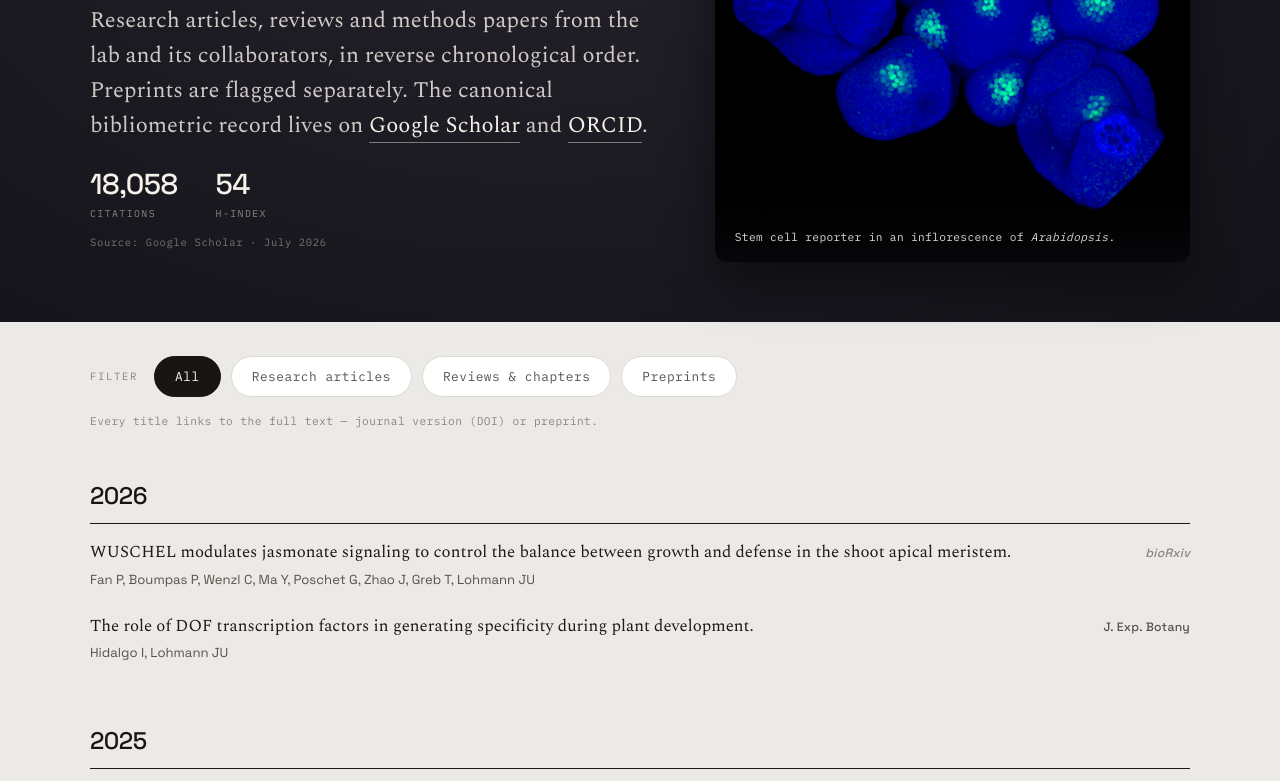
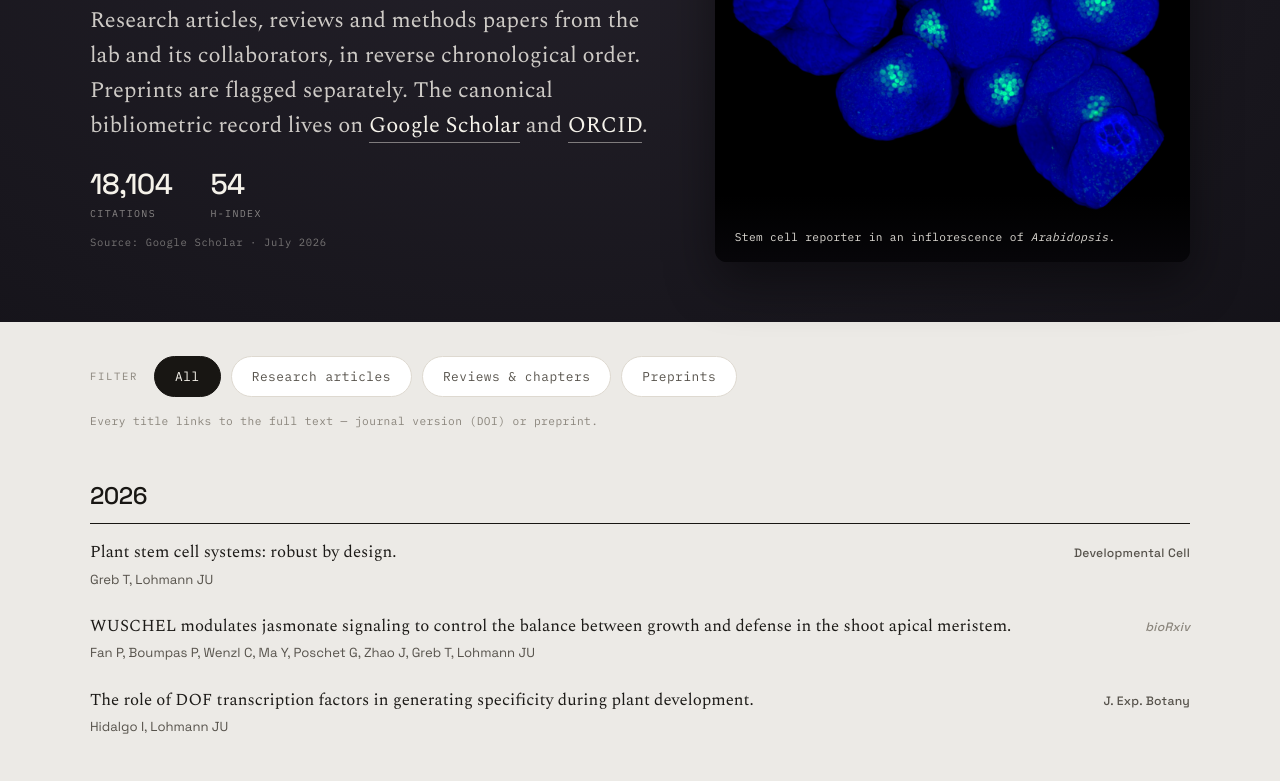
Before and after one commit to Meristemania/meristemania.org, a plain HTML site: page publications.html in a window 1280 px wide. Shown: the part 367-1148 px from the top of the page. Drawn offline with nearby package versions, Linux system fonts and the light colour scheme.

Commit message:
publications: add Greb & Lohmann 2026 Dev Cell review; Scholar refresh 18,104 citations (Jul 2026)

```diff
--- a/publications.html
+++ b/publications.html
@@ -35,7 +35,7 @@
         <h1 class="head">Three decades of work on<br><em>plant stem cells.</em></h1>
         <p class="lede">Research articles, reviews and methods papers from the lab and its collaborators, in reverse chronological order. Preprints are flagged separately. The canonical bibliometric record lives on <a href="https://scholar.google.com/citations?user=BkbnIxkAAAAJ" rel="noopener noreferrer" target="_blank">Google Scholar</a> and <a href="https://orcid.org/0000-0003-3667-187X" rel="noopener noreferrer" target="_blank">ORCID</a>.</p>
         <div class="hero-stats">
-          <div class="s"><span class="v">18,058</span><span class="l">Citations</span></div>
+          <div class="s"><span class="v">18,104</span><span class="l">Citations</span></div>
           <div class="s"><span class="v">54</span><span class="l">h-index</span></div>
         </div>
         <p class="hero-stats-src">Source: Google Scholar · July 2026</p>
@@ -62,6 +62,13 @@
   <section class="year-group">
     <h3>2026</h3>
     <ul class="pub-list">
+      <li class="pub review" data-type="review">
+        <div>
+          <span class="title"><a href="https://doi.org/10.1016/j.devcel.2026.06.005" target="_blank" rel="noopener" style="color:inherit; text-decoration:none; border-bottom:1px solid var(--magenta);">Plant stem cell systems: robust by design.</a></span>
+          <span class="auth">Greb T, Lohmann JU</span>
+        </div>
+        <span class="venue">Developmental Cell</span>
+      </li>
       <li class="pub research preprint" data-type="preprint">
         <div>
           <span class="title"><a href="https://doi.org/10.64898/2026.02.10.705072" target="_blank" rel="noopener" style="color:inherit; text-decoration:none; border-bottom:1px solid var(--magenta);">WUSCHEL modulates jasmonate signaling to control the balance between growth and defense in the shoot apical meristem.</a></span>
```
